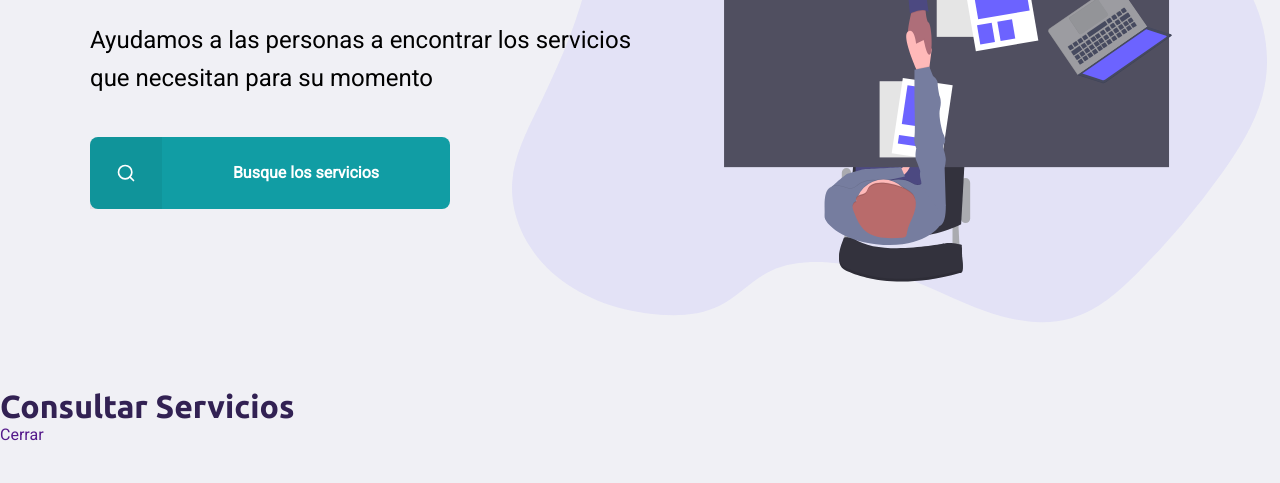
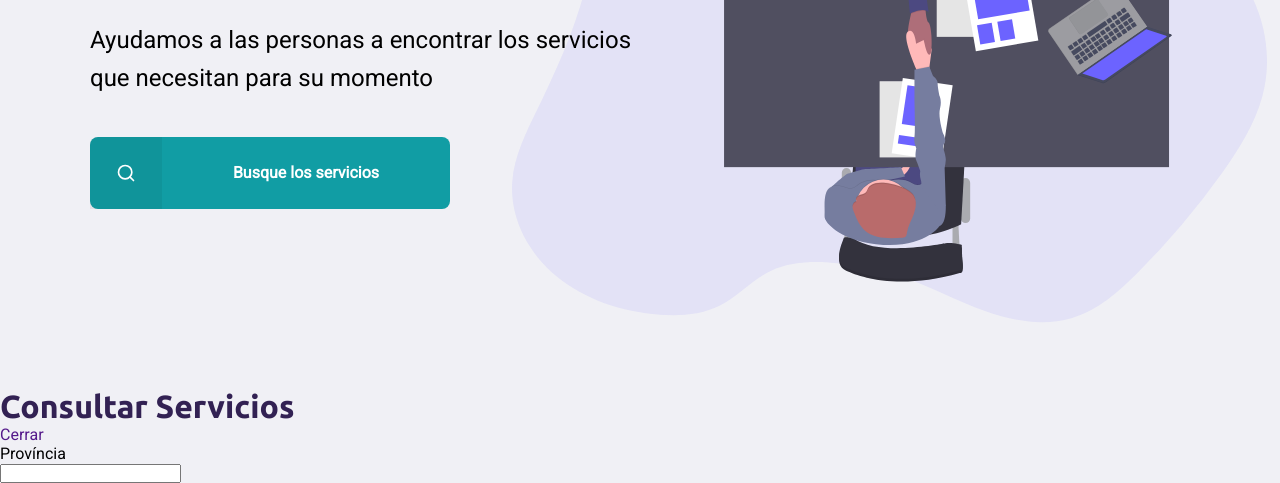
Before and after one commit to FelipeFontouraBr/Emplex, a plain HTML site: page index.html in a window 1280 px wide. Shown: the part 412-895 px from the top of the page. Before the commit the page ends 856 px from the top, so only its background shows below. Drawn offline with Linux system fonts and the light colour scheme.

Commit message:
Added search to modal

```diff
--- a/index.html
+++ b/index.html
@@ -48,6 +48,13 @@
                     <h1>Consultar Servicios</h1>
                     <a href="">Cerrar</a>
                 </div>
+
+                <form action="">
+                    <label for="search">Província</label>
+                    <div class="search field">
+                        <input type="text" name="search">
+                    </div>
+                </form>
             </div>
         </div>
     </body>
```
